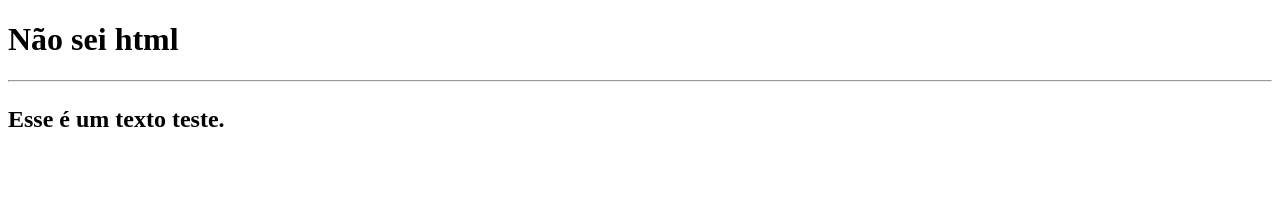
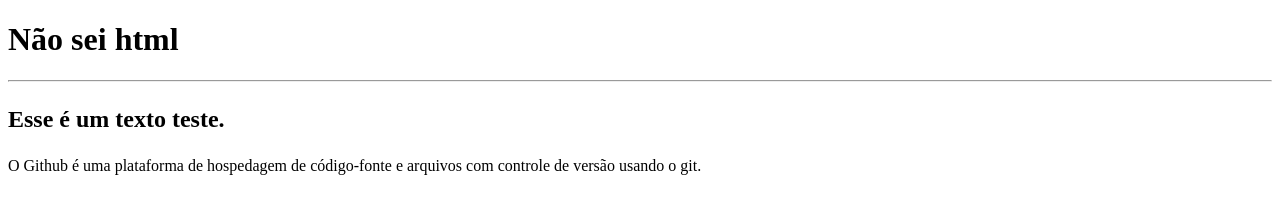
Before and after one commit to LucasFrenhan/EngSoft3, a plain HTML site: page index.html in a window 1280 px wide. Drawn offline with Linux system fonts and the light colour scheme.

Commit message:
Breve explicação do que é Github

```diff
--- a/index.html
+++ b/index.html
@@ -14,6 +14,7 @@
             Esse é um texto teste.
         </p>
     </h2>
+    <p>O Github é uma plataforma de hospedagem de código-fonte e arquivos com controle de versão usando o git.</p>
 
 </body>
 </html>
```
